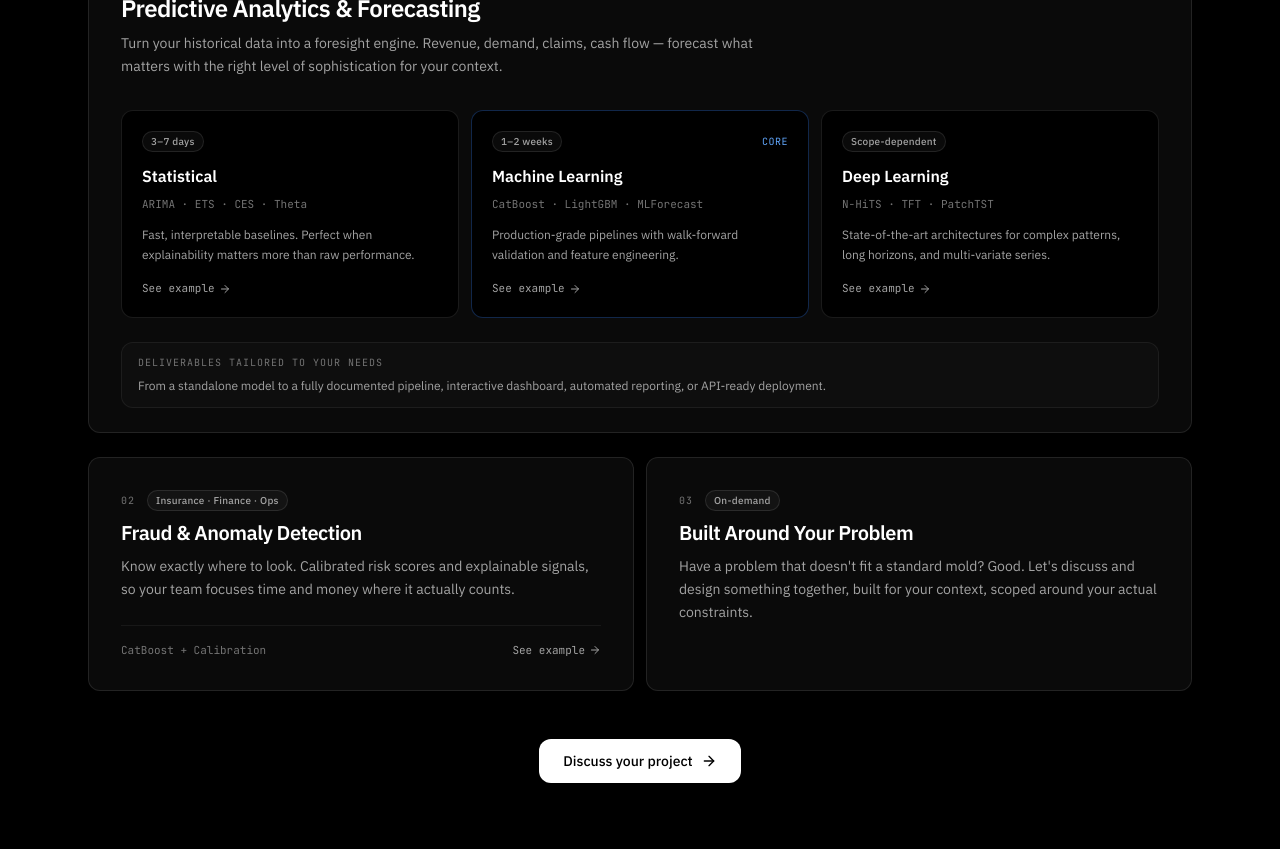
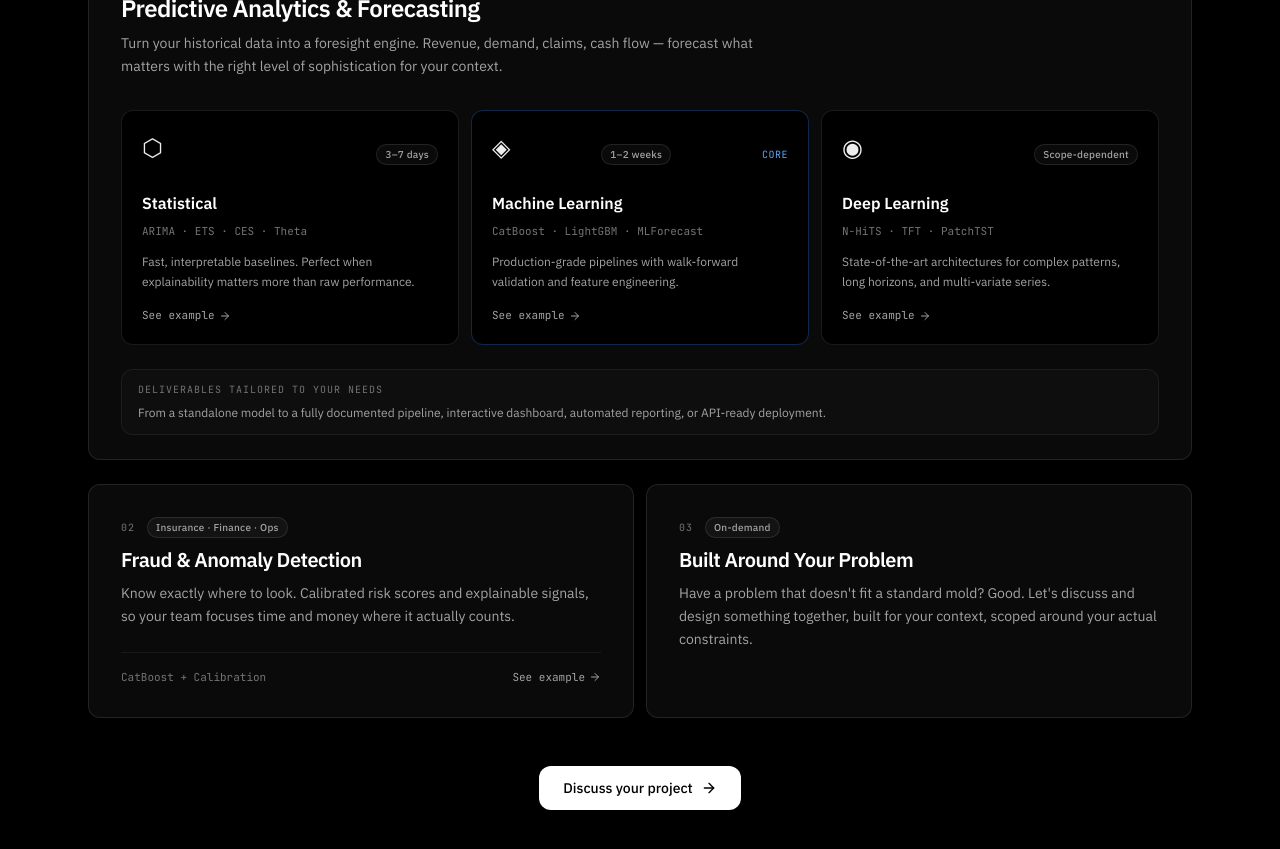
Before and after one commit to ag-algolab/ag-algolab.github.io, a React (Vite) app: page / in a window 1280 px wide. Shown: the part 1820-2669 px from the top of the page. Built offline with nearby package versions, Linux system fonts and the light colour scheme.

Commit message:
Update App.jsx

```diff
--- a/src/App.jsx
+++ b/src/App.jsx
@@ -58,6 +58,7 @@ function ServicesSection() {
     {
       label: 'Statistical',
       badge: '3–7 days',
+      icon: '⬡',
       tools: 'ARIMA · ETS · CES · Theta',
       desc: 'Fast, interpretable baselines. Perfect when explainability matters more than raw performance.',
       id: 'statistical',
@@ -65,6 +66,7 @@ function ServicesSection() {
     {
       label: 'Machine Learning',
       badge: '1–2 weeks',
+      icon: '◈',
       tools: 'CatBoost · LightGBM · MLForecast',
       desc: 'Production-grade pipelines with walk-forward validation and feature engineering.',
       id: 'machine-learning',
@@ -73,6 +75,7 @@ function ServicesSection() {
     {
       label: 'Deep Learning',
       badge: 'Scope-dependent',
+      icon: '◉',
       tools: 'N-HiTS · TFT · PatchTST',
       desc: 'State-of-the-art architectures for complex patterns, long horizons, and multi-variate series.',
       id: 'deep-learning',
@@ -142,6 +145,8 @@ function ServicesSection() {
                     }`}
                   >
                     <div className="flex items-center justify-between mb-3">
+                      {/* Icône — ajoute cette ligne */}
+                      <div className="text-2xl mb-4">{tier.icon}</div>
                       <NeutralBadge>{tier.badge}</NeutralBadge>
                       {tier.highlight && (
                         <span className="text-[10px] font-mono text-blue-400 tracking-wider">CORE</span>
```
